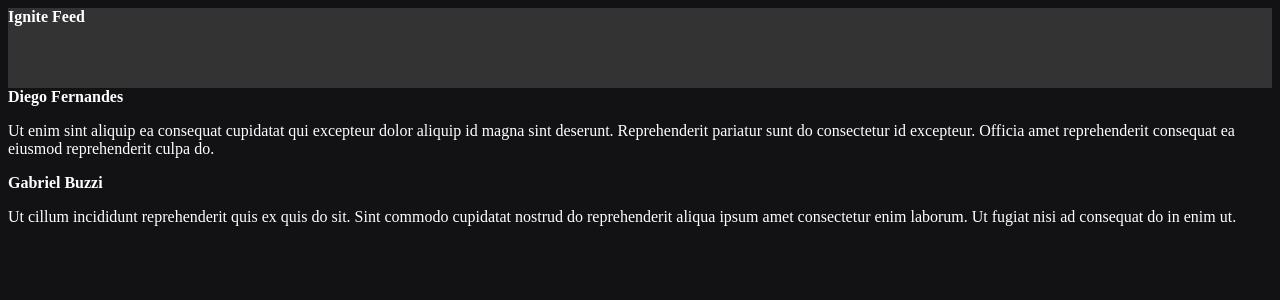
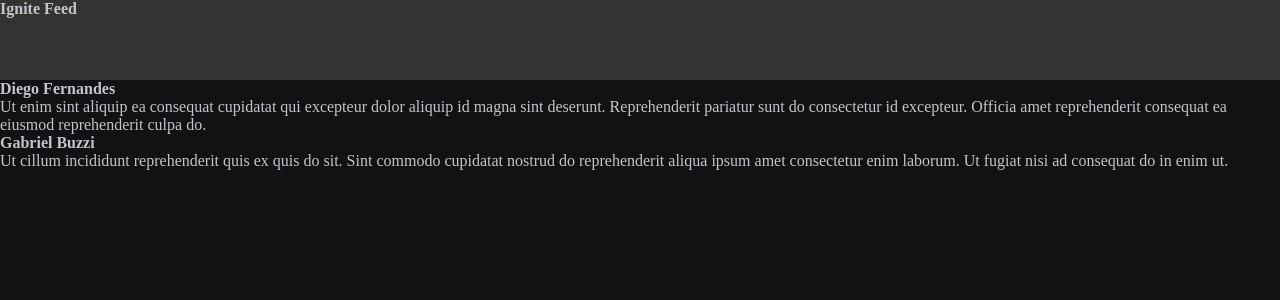
Before and after one commit to rodrigocan/01-fundamentos-reactjs, a React (Vite) app: page / in a window 1280 px wide. Shown: the top 300 px of the page. Built offline with nearby package versions, Linux system fonts and the light colour scheme.

Commit message:
CSS global

```diff
--- a/index.html
+++ b/index.html
@@ -2,8 +2,18 @@
 <html lang="en">
   <head>
     <meta charset="UTF-8" />
+
+    <link rel="preconnect" href="https://fonts.googleapis.com" />
+    <link rel="preconnect" href="https://fonts.gstatic.com" crossorigin />
+
     <link rel="icon" type="image/svg+xml" href="/vite.svg" />
     <meta name="viewport" content="width=device-width, initial-scale=1.0" />
+
+    <link
+      href="https://fonts.googleapis.com/css2?family=Roboto:wght@400;700&display=swap"
+      rel="stylesheet"
+    />
+
     <title>Vite + React</title>
   </head>
   <body>
--- a/src/App.jsx
+++ b/src/App.jsx
@@ -1,7 +1,7 @@
 import { Header } from "./components/Header"
 import { Post } from "./Post"
 
-import "./styles.css"
+import "./global.css"
 
 export function App() {
   return (
--- /dev/null
+++ b/src/global.css
@@ -0,0 +1,33 @@
+:root {
+  --white: #ffffff;
+  --gray-100: #e1e1e6;
+  --gray-300: #c4c4cc;
+  --gray-400: #8d8d99;
+  --gray-600: #323238;
+  --gray-700: #29292e;
+  --gray-800: #202024;
+  --gray-900: #121214;
+
+  --green-500: #00875f;
+}
+
+* {
+  margin: 0;
+  padding: 0;
+  box-sizing: border-box;
+}
+
+body {
+  background: var(--gray-900);
+  color: var(--gray-300);
+  -webkit-font-smoothing: antialiased;
+}
+
+body,
+input,
+textarea,
+button {
+  font: "Roboto", sans-serif;
+  font-weight: 400;
+  font-size: 1rem;
+}
--- a/src/styles.css
+++ /dev/null
@@ -1,4 +0,0 @@
-body {
-  background: #121214;
-  color: #fff;
-}
```
